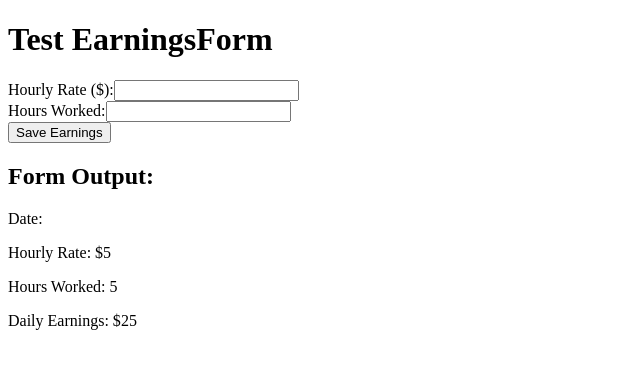
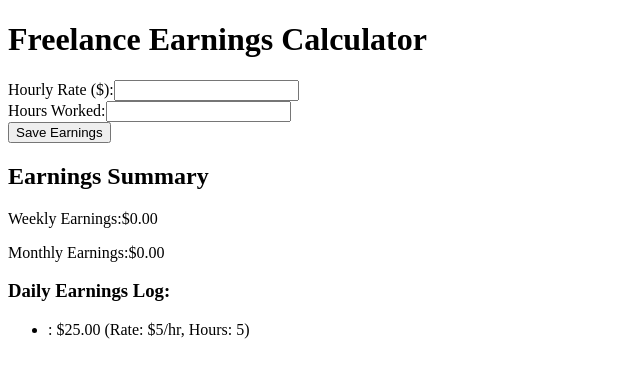
Before and after one commit to mavictorino/freelance-earnings-calculator, a React (Vite) app: page / in a window 1280 px wide. Both pictures are taken after typing "5", "5" into the empty fields and a click on the button "Save Earnings". Shown: the top 378 px of the page, without its empty margins (0-640 px from the left). Built offline with nearby package versions, Linux system fonts and the light colour scheme.

Commit message:
adds dashboard

```diff
--- a/src/App.jsx
+++ b/src/App.jsx
@@ -1,10 +1,10 @@
 import React from "react";
-import TestEarningsForm from "./components/TestEarningsForm";
+import Dashboard from "./components/Dashboard";
 
 function App() {
   return (
     <div>
-      <TestEarningsForm />
+      <Dashboard />
     </div>
   );
 }
--- /dev/null
+++ b/src/components/Dashboard.jsx
@@ -0,0 +1,31 @@
+import React, { useState } from "react";
+import EarningsForm from "./EarningsForm";
+import EarningsSummary from "./EarningsSummary";
+
+const Dashboard = () => {
+    const [earnings, setEarnings] = useState([]);
+
+    const handleSaveEarnings = (newEarning) => {
+        setEarnings((prev) => [...prev, newEarning]);
+    };
+
+    return (
+        <div>
+            <h1>Freelance Earnings Calculator</h1>
+            <EarningsForm onSaveEarnings={handleSaveEarnings} />
+            <EarningsSummary earnings={earnings} />
+            <div>
+                <h3>Daily Earnings Log:</h3>
+                <ul>
+                    {earnings.map((earning, index) => (
+                        <li>
+                            {earning.date}: ${earning.dailyEarnings.toFixed(2)} (Rate: ${earning.hourlyRate}/hr, Hours: {earning.hoursWorked})
+                        </li>
+                    ))}
+                </ul>
+            </div>
+        </div>
+    );
+};
+
+export default Dashboard;
--- a/src/components/TestEarningsForm.jsx
+++ /dev/null
@@ -1,29 +0,0 @@
-import React, { useState } from "react";
-import EarningsForm from "./EarningsForm";
-
-const TestEarningsForm = () => {
-  const [submittedData, setSubmittedData] = useState(null);
-
-  const handleSaveEarnings = (data) => {
-    console.log("Form Submitted:", data);
-    setSubmittedData(data);
-  };
-
-  return (
-    <div>
-      <h1>Test EarningsForm</h1>
-      <EarningsForm onSaveEarnings={handleSaveEarnings} />
-      {submittedData && (
-        <div>
-          <h2>Form Output:</h2>
-          <p>Date: {submittedData.date}</p>
-          <p>Hourly Rate: ${submittedData.hourlyRate}</p>
-          <p>Hours Worked: {submittedData.hoursWorked}</p>
-          <p>Daily Earnings: ${submittedData.dailyEarnings}</p>
-        </div>
-      )}
-    </div>
-  );
-};
-
-export default TestEarningsForm;
```
